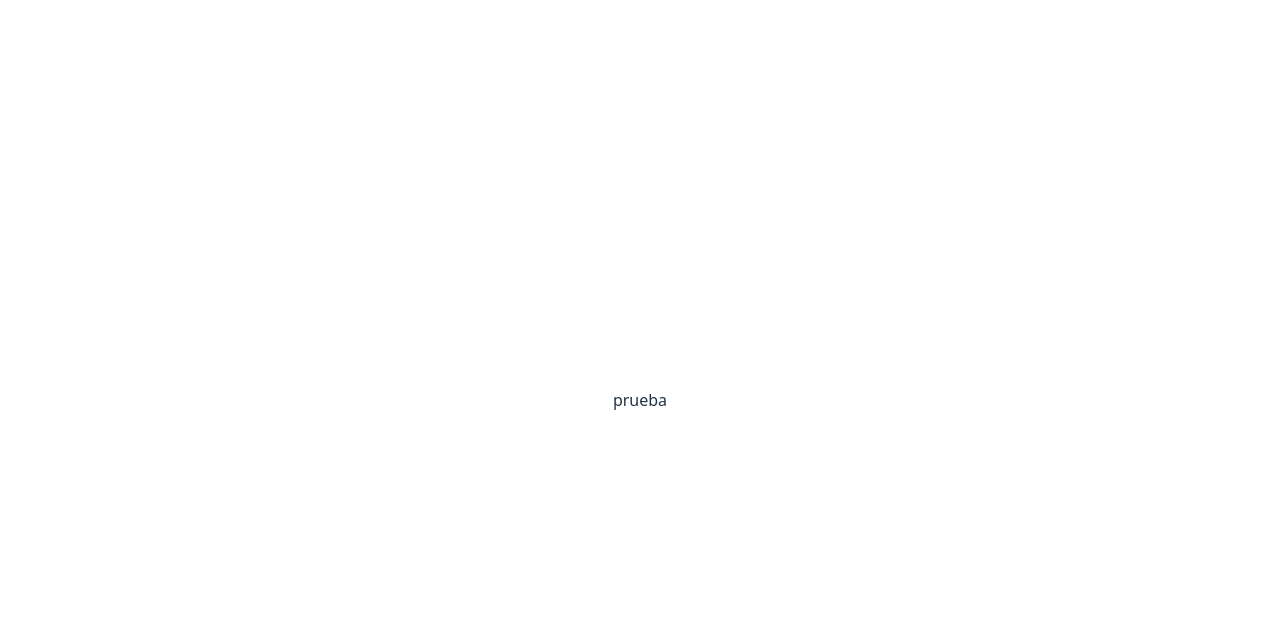
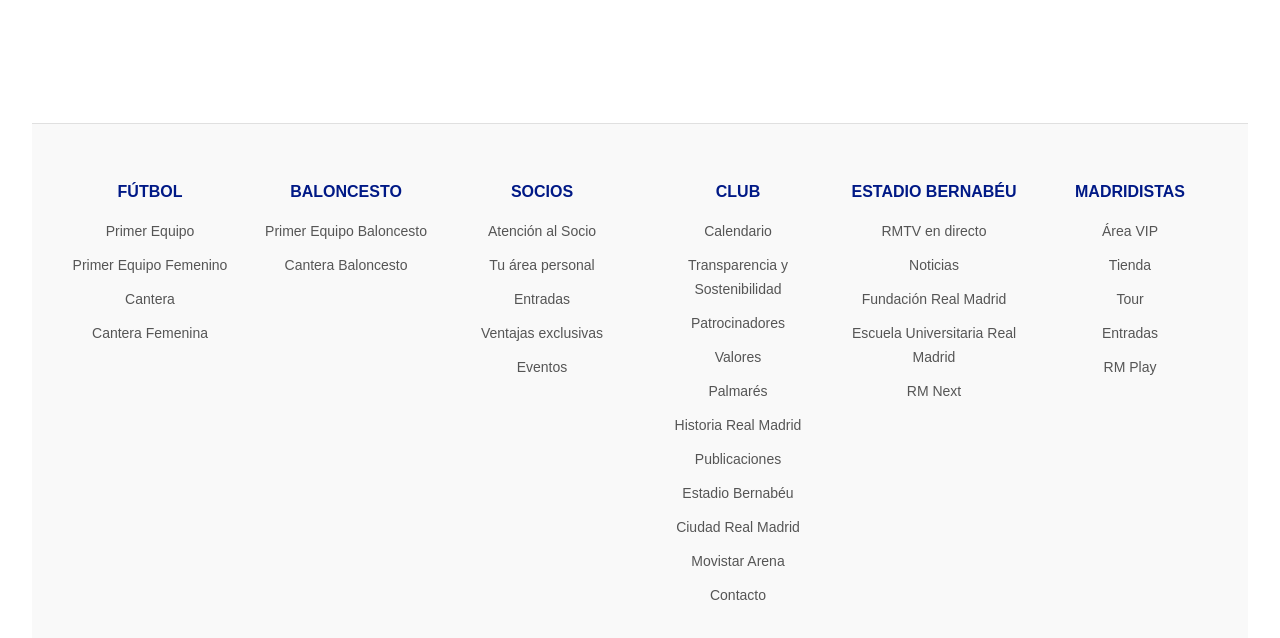
Before and after one commit to diaztibata/realmadrid, a React (Vite) app: page / in a window 1280 px wide. Shown: the top 638 px of the page. Built offline with nearby package versions, Linux system fonts and the light colour scheme.

Commit message:
Footer de mas paginas Real Madrid

```diff
--- a/src/App.jsx
+++ b/src/App.jsx
@@ -1,11 +1,13 @@
 import { useState } from 'react'
 import Prueba from './secciones/prueba'
+import RubenRealMadridFooter from './secciones/Gonzalez Grajales'
+
 import './App.css'
 
 function App() {
   return (
     <>
-      <Prueba />
+      <RubenRealMadridFooter />
     </>
   )
 }
--- /dev/null
+++ b/src/secciones/Gonzalez Grajales/index.jsx
@@ -0,0 +1,96 @@
+import React from 'react';
+import './style.css'
+const sections = [
+  {
+    title: 'Fútbol',
+    links: [
+      { label: 'Primer Equipo', url: 'https://www.realmadrid.com/es-ES/futbol/primer-equipo-masculino/inicio' },
+      { label: 'Primer Equipo Femenino', url: 'https://www.realmadrid.com/es-ES/futbol/primer-equipo-femenino/inicio' },
+      { label: 'Cantera', url: 'https://www.realmadrid.com/es-ES/futbol/cantera-masculina/inicio' },
+      { label: 'Cantera Femenina', url: 'https://www.realmadrid.com/es-ES/futbol/cantera-femenino/inicio' },
+    ],
+  },
+  {
+    title: 'Baloncesto',
+    links: [
+      { label: 'Primer Equipo Baloncesto', url: 'https://www.realmadrid.com/es-ES/baloncesto/primer-equipo/inicio' },
+      { label: 'Cantera Baloncesto', url: 'https://www.realmadrid.com/es-ES/baloncesto/cantera/inicio' },
+    ],
+  },
+  {
+    title: 'Socios',
+    links: [
+      { label: 'Atención al Socio', url: 'https://signin.realmadrid.com/#/sign-in/user?...' },
+      { label: 'Tu área personal', url: 'https://signin.realmadrid.com/#/sign-in/user?...' },
+      { label: 'Entradas', url: 'https://www.realmadrid.com/es-ES/entradas?...' },
+      { label: 'Ventajas exclusivas', url: 'https://signin.realmadrid.com/#/sign-in/user?...' },
+      { label: 'Eventos', url: 'https://www.realmadrid.com/es-ES/socios/eventos' },
+    ],
+  },
+  {
+    title: 'Club',
+    links: [
+      { label: 'Calendario', url: 'https://www.realmadrid.com/es-ES/calendario?...' },
+      { label: 'Transparencia y Sostenibilidad', url: 'https://www.realmadrid.com/es-ES/el-club/transparencia' },
+      { label: 'Patrocinadores', url: 'https://www.realmadrid.com/es-ES/el-club/patrocinadores' },
+      { label: 'Valores', url: 'https://www.realmadrid.com/es-ES/el-club/valores' },
+      { label: 'Palmarés', url: 'https://www.realmadrid.com/es-ES/el-club/palmares/futbol' },
+      { label: 'Historia Real Madrid', url: 'https://www.realmadrid.com/es-ES/el-club/historia' },
+      { label: 'Publicaciones', url: 'https://www.realmadrid.com/es-ES/el-club/publicaciones' },
+      { label: 'Estadio Bernabéu', url: 'https://www.realmadrid.com/es-ES/santiago-bernabeu' },
+      { label: 'Ciudad Real Madrid', url: 'https://www.realmadrid.com/es-ES/el-club/ciudad-real-madrid' },
+      { label: 'Movistar Arena', url: 'https://www.realmadrid.com/es-ES/el-club/movistar-arena' },
+      { label: 'Contacto', url: 'https://www.realmadrid.com/es-ES/el-club/contacto' },
+    ],
+  },
+  {
+    title: 'Estadio Bernabéu',
+    links: [
+      { label: 'RMTV en directo', url: 'https://www.realmadrid.com/es-ES/real-madrid-tv' },
+      { label: 'Noticias', url: 'https://www.realmadrid.com/es-ES/noticias/club' },
+      { label: 'Fundación Real Madrid', url: 'https://www.realmadrid.com/es-ES/fundacion' },
+      { label: 'Escuela Universitaria Real Madrid', url: 'https://www.realmadrid.com/es-ES/universidad-real-madrid' },
+      { label: 'RM Next', url: 'https://www.realmadridnext.com/es/next/home' },
+    ],
+  },
+  {
+    title: 'Madridistas',
+    links: [
+      { label: 'Área VIP', url: 'https://www.realmadrid.com/sites/area-vip?language=es-ES' },
+      { label: 'Tienda', url: 'https://shop.realmadrid.com/?language=es-ES' },
+      { label: 'Tour', url: 'https://www.realmadrid.com/sites/tour-bernabeu?language=es-ES' },
+      { label: 'Entradas', url: 'https://www.realmadrid.com/es-ES/entradas?...' },
+      { label: 'RM Play', url: 'https://signin.realmadrid.com/#/sign-in/user?...' },
+    ],
+  },
+];
+
+const RubenRealMadridFooter = () => {
+  return (
+    <footer className="ruben-site-footer">
+      <div className="ruben-footer-content">
+        {sections.map((section, idx) => (
+          <div key={idx} className="ruben-footer-column">
+            <h3 className="ruben-footer-title">{section.title}</h3>
+            <ul className="ruben-footer-list">
+              {section.links.map((link, i) => (
+                <li key={i} className="ruben-footer-item">
+                  <a
+                    href={link.url}
+                    target="_blank"
+                    rel="noopener noreferrer"
+                    className={link.highlight ? 'ruben-highlight' : 'ruben-link'}
+                  >
+                    {link.label}
+                  </a>
+                </li>
+              ))}
+            </ul>
+          </div>
+        ))}
+      </div>
+    </footer>
+  );
+};
+
+export default RubenRealMadridFooter;
--- /dev/null
+++ b/src/secciones/Gonzalez Grajales/style.css
@@ -0,0 +1,63 @@
+/* Estilo general del contenedor del footer */
+.ruben-site-footer {
+  background-color: #f9f9f9;
+  color: #333;
+  padding: 40px 20px;
+  font-family: Arial, sans-serif;
+  border-top: 1px solid #e0e0e0;
+}
+
+/* Contenedor principal que usa Flexbox para las columnas */
+.ruben-footer-content {
+  display: flex;
+  justify-content: space-around;
+  flex-wrap: wrap;
+  max-width: 1200px;
+  margin: 0 auto;
+}
+
+/* Estilo para cada columna individual */
+.ruben-footer-column {
+  flex: 1;
+  min-width: 160px;
+  margin: 0 15px 20px 15px;
+}
+
+/* Títulos de cada columna */
+.ruben-footer-title {
+  font-size: 16px;
+  font-weight: bold;
+  color: #001986;
+  margin-bottom: 15px;
+  text-transform: uppercase;
+}
+
+/* Lista de enlaces */
+.ruben-footer-list {
+  list-style: none;
+  padding: 0;
+  margin: 0;
+}
+
+.ruben-footer-item {
+  margin-bottom: 10px;
+}
+
+/* Estilo de los enlaces */
+.ruben-link {
+  color: #555;
+  text-decoration: none;
+  font-size: 14px;
+  transition: color 0.3s ease;
+}
+
+/* Hover */
+.ruben-link:hover {
+  color: #00529f;
+}
+
+/* Enlace destacado */
+.ruben-highlight {
+  color: #00529f;
+  text-decoration: underline;
+}
```
